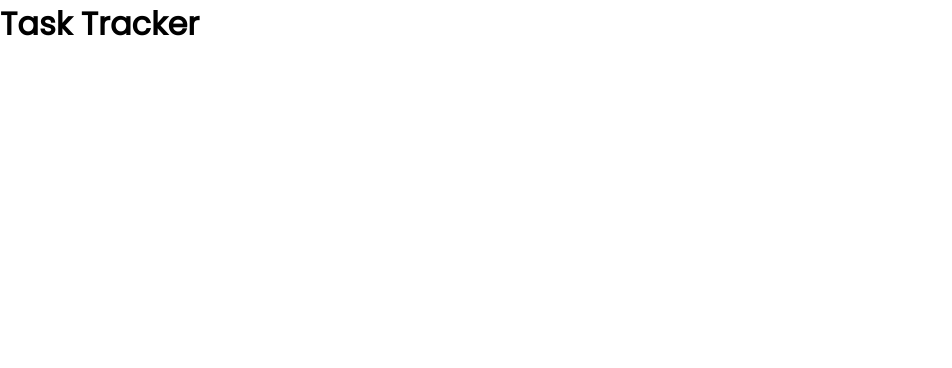
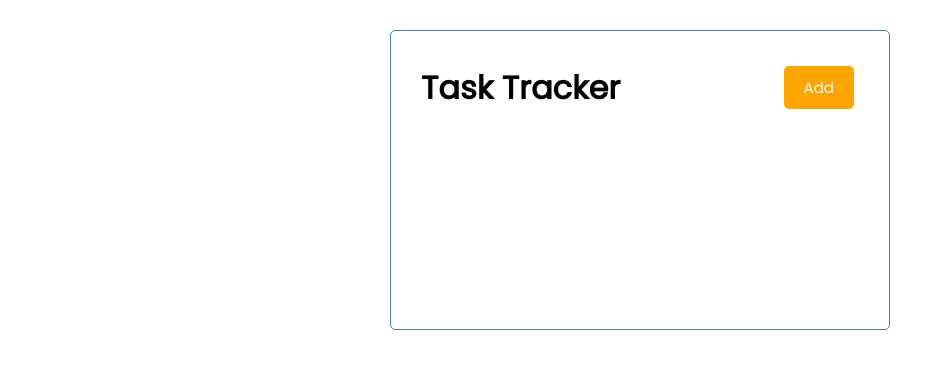
Before and after one commit to Muntaha-Islam0019/task-tracker, an Angular app: page / in a window 1280 px wide. Shown: the top 368 px of the page, without its empty margins (0-952 px from the left). Built offline with nearby package versions, Linux system fonts and the light colour scheme.

Commit message:
header & button component

```diff
--- a/src/app/app.component.html
+++ b/src/app/app.component.html
@@ -1 +1,3 @@
-<h1>{{ title }}</h1>
+<div class="container">
+  <app-header></app-header>
+</div>
--- a/src/app/app.component.ts
+++ b/src/app/app.component.ts
@@ -5,6 +5,4 @@
   templateUrl: './app.component.html',
   styleUrls: ['./app.component.css']
 })
-export class AppComponent {
-  title: string = 'Task Tracker';
-}
+export class AppComponent {}
--- a/src/app/app.module.ts
+++ b/src/app/app.module.ts
@@ -2,10 +2,14 @@
 import { BrowserModule } from '@angular/platform-browser';
 
 import { AppComponent } from './app.component';
+import { HeaderComponent } from './components/header/header.component';
+import { ButtonComponent } from './components/button/button.component';
 
 @NgModule({
   declarations: [
-    AppComponent
+    AppComponent,
+    HeaderComponent,
+    ButtonComponent
   ],
   imports: [
     BrowserModule
--- /dev/null
+++ b/src/app/components/button/button.component.html
@@ -0,0 +1 @@
+<button [ngStyle]="{'background-color': color}" class="btn">{{ text }}</button>
--- /dev/null
+++ b/src/app/components/button/button.component.ts
@@ -0,0 +1,17 @@
+import { Component, OnInit, Input } from '@angular/core';
+
+@Component({
+  selector: 'app-button',
+  templateUrl: './button.component.html',
+  styleUrls: ['./button.component.css']
+})
+export class ButtonComponent implements OnInit {
+  @Input() text!: string;
+  @Input() color!: string;
+
+  constructor() { }
+
+  ngOnInit(): void {
+  }
+
+}
--- /dev/null
+++ b/src/app/components/header/header.component.css
@@ -0,0 +1,6 @@
+header {
+  display: flex;
+  justify-content: space-between;
+  align-items: center;
+  margin-bottom: 20px;
+}
--- /dev/null
+++ b/src/app/components/header/header.component.html
@@ -0,0 +1,4 @@
+<header>
+  <h1>{{ title }}</h1>
+  <app-button color="orange" text="Add"></app-button>
+</header>
--- /dev/null
+++ b/src/app/components/header/header.component.ts
@@ -0,0 +1,14 @@
+import { Component, OnInit } from '@angular/core';
+
+@Component({
+  selector: 'app-header',
+  templateUrl: './header.component.html',
+  styleUrls: ['./header.component.css'],
+})
+export class HeaderComponent implements OnInit {
+  title: string = 'Task Tracker';
+
+  constructor() {}
+
+  ngOnInit(): void {}
+}
```
Also changed, not shown: src/app/components/button/button.component.css (added), 2 other files (tests, documents, lock files or other folders).
